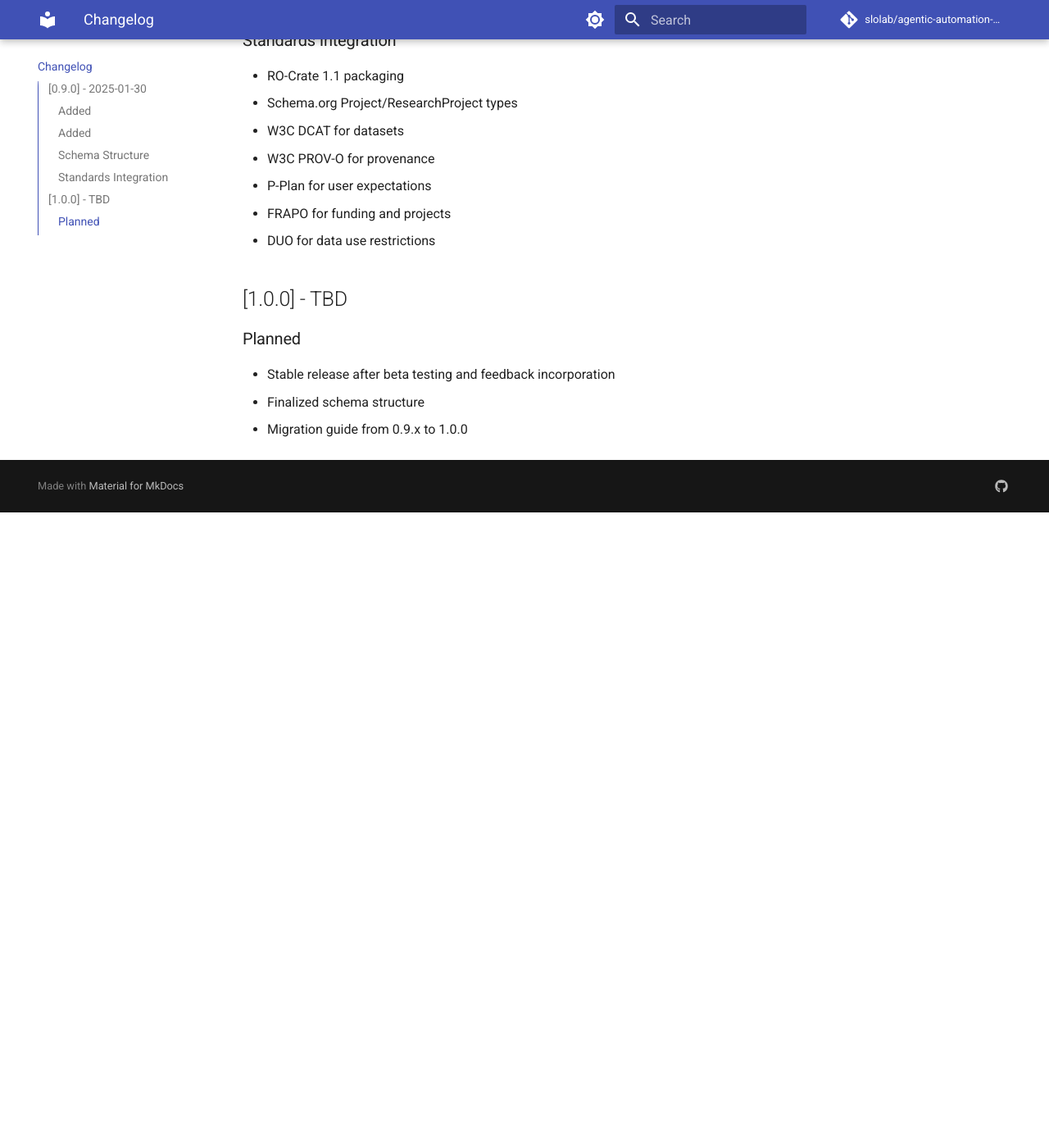
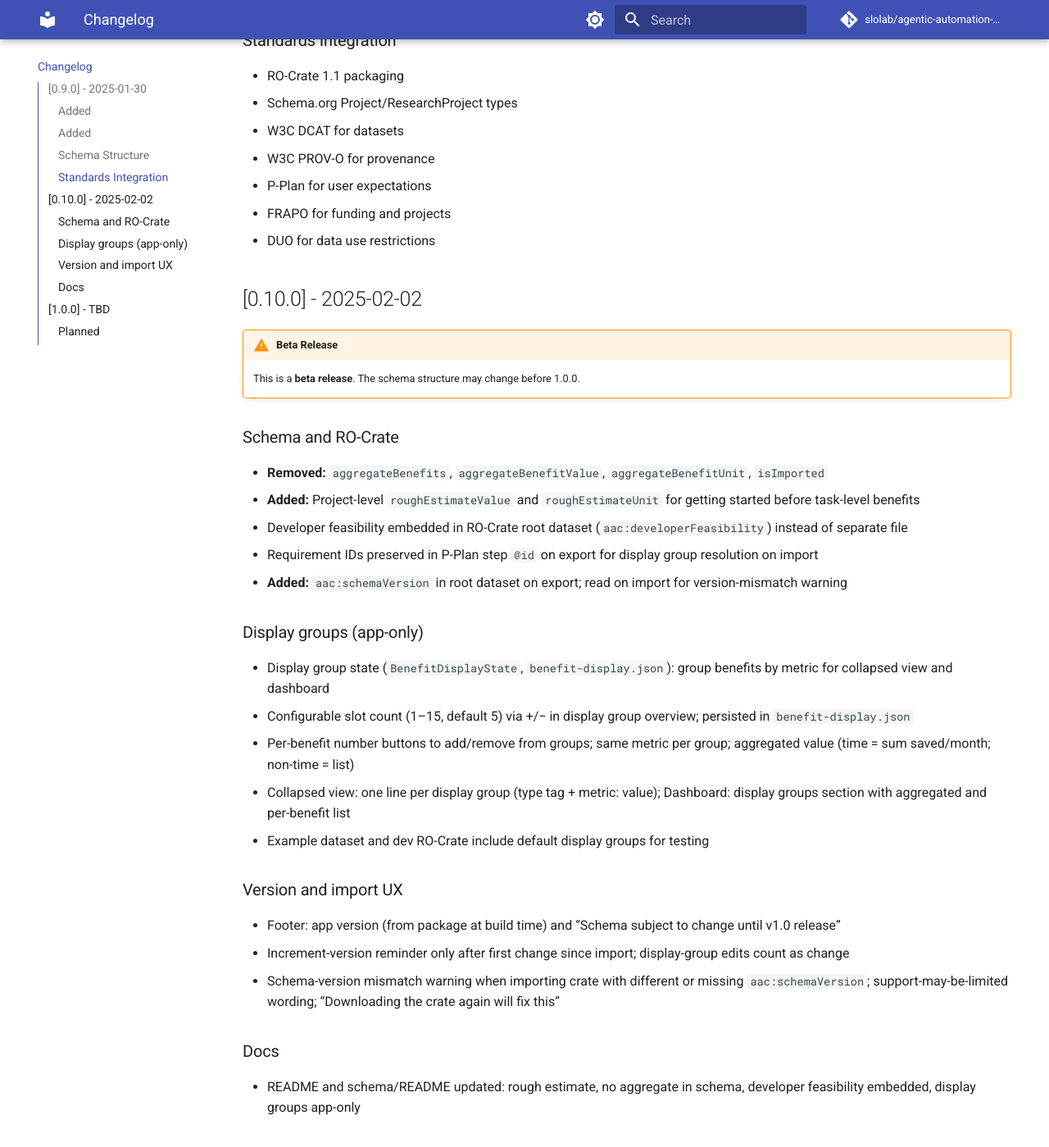
Before and after one commit to slolab/agentic-automation-canvas, an MkDocs documentation site: the page built from docs/changelog.md, in a window 1280 px wide and 1400 px high, scrolled down 1312 px. Shown: the whole window at 82% size. Built offline with MkDocs 1.6.1 and Material for MkDocs 9.7.7, drawn with Linux system fonts in a browser that asks for light colours; comment, search, counter and statistics services are not loaded; before the commit the page ends 1937 px from its top, so only the background shows below that.

Commit message:
docs: add 0.10.0 changelog; ignore PR_DESCRIPTION.md
Co-authored-by: Cursor <cursoragent@cursor.com>

```diff
--- a/docs/changelog.md
+++ b/docs/changelog.md
@@ -43,6 +43,33 @@ and this project adheres to [Semantic Versioning](https://semver.org/spec/v2.0.0
 - FRAPO for funding and projects
 - DUO for data use restrictions
 
+## [0.10.0] - 2025-02-02
+
+!!! warning "Beta Release"
+    This is a **beta release**. The schema structure may change before 1.0.0.
+
+### Schema and RO-Crate
+- **Removed:** `aggregateBenefits`, `aggregateBenefitValue`, `aggregateBenefitUnit`, `isImported`
+- **Added:** Project-level `roughEstimateValue` and `roughEstimateUnit` for getting started before task-level benefits
+- Developer feasibility embedded in RO-Crate root dataset (`aac:developerFeasibility`) instead of separate file
+- Requirement IDs preserved in P-Plan step `@id` on export for display group resolution on import
+- **Added:** `aac:schemaVersion` in root dataset on export; read on import for version-mismatch warning
+
+### Display groups (app-only)
+- Display group state (`BenefitDisplayState`, `benefit-display.json`): group benefits by metric for collapsed view and dashboard
+- Configurable slot count (1–15, default 5) via +/− in display group overview; persisted in `benefit-display.json`
+- Per-benefit number buttons to add/remove from groups; same metric per group; aggregated value (time = sum saved/month; non-time = list)
+- Collapsed view: one line per display group (type tag + metric: value); Dashboard: display groups section with aggregated and per-benefit list
+- Example dataset and dev RO-Crate include default display groups for testing
+
+### Version and import UX
+- Footer: app version (from package at build time) and “Schema subject to change until v1.0 release”
+- Increment-version reminder only after first change since import; display-group edits count as change
+- Schema-version mismatch warning when importing crate with different or missing `aac:schemaVersion`; support-may-be-limited wording; “Downloading the crate again will fix this”
+
+### Docs
+- README and schema/README updated: rough estimate, no aggregate in schema, developer feasibility embedded, display groups app-only
+
 ## [1.0.0] - TBD
 
 ### Planned
```
Also changed, not shown: 1 other file.
